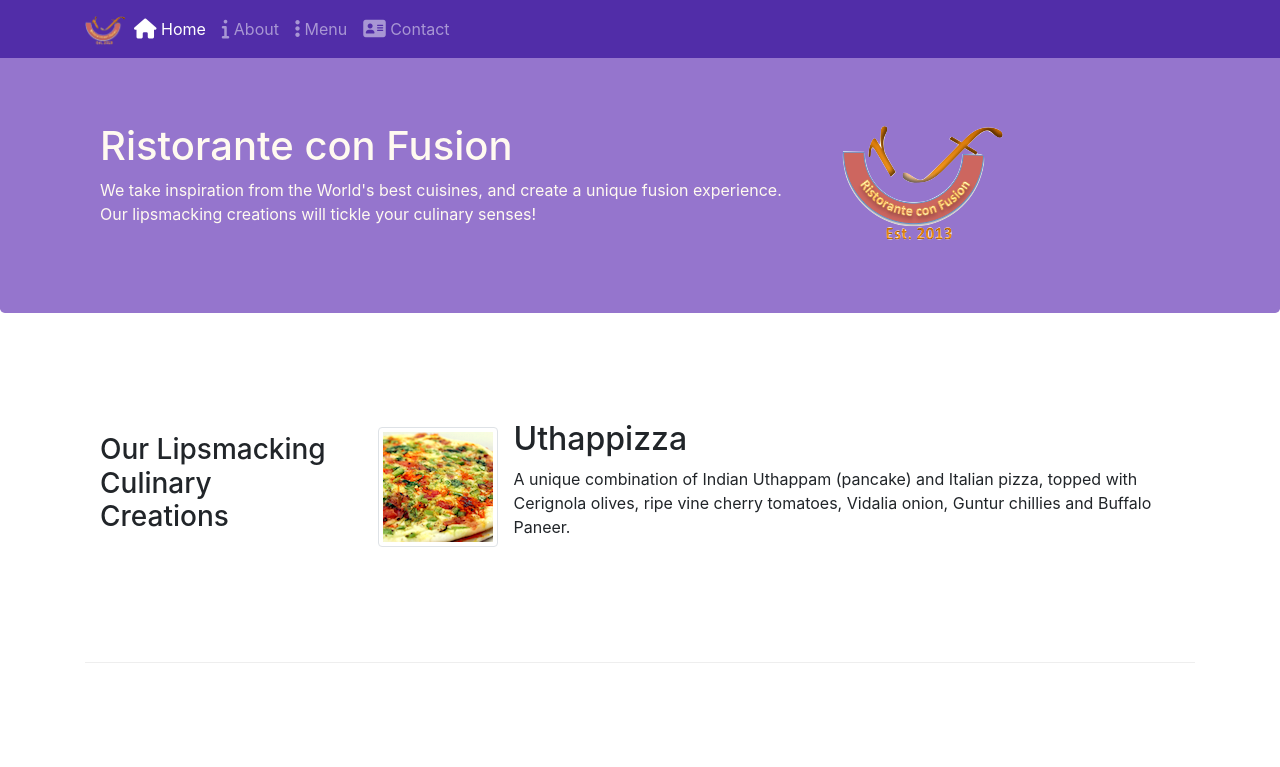
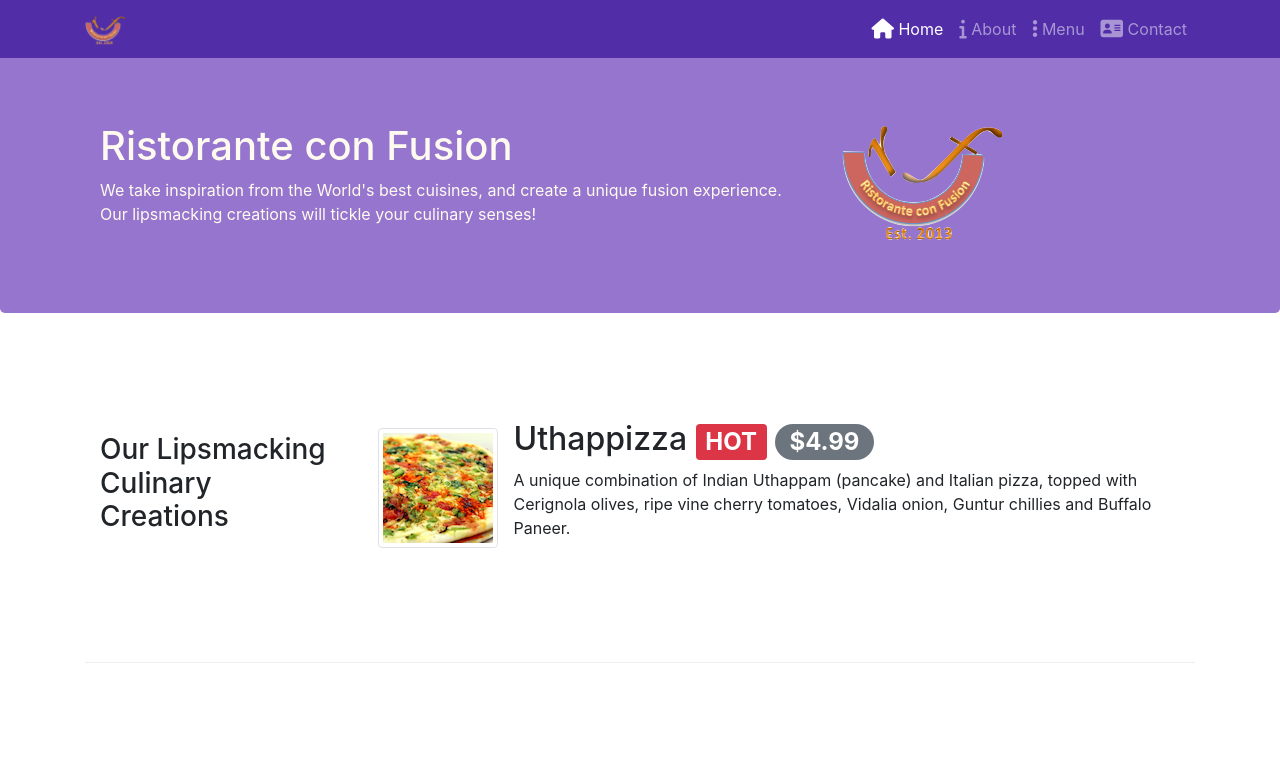
Before and after one commit to aradhna7/coursera, a website: page conFusion/index.html in a window 1280 px wide. Shown: the top 767 px of the page. Drawn offline with nearby package versions, Linux system fonts and the light colour scheme.

Commit message:
alerting

```diff
--- a/conFusion/index.html
+++ b/conFusion/index.html
@@ -33,7 +33,7 @@
                 <span class="navbar-toggler-icon"></span>
             </button>
             <div class="collapse navbar-collapse" id="Navbar">
-                <ul class="navbar-nav mr-auto">
+                <ul class="navbar-nav ml-auto">
                     <li class="nav-item active"><a class="nav-link" href="#"><i class="fa fa-home fa-lg"></i> Home</a></li>
                     <li class="nav-item"><a class="nav-link" href="./aboutus.html"><i class="fa fa-info fa-lg"></i>  About</a></li>
                     <li class="nav-item"><a class="nav-link" href="#"><i class="fa fa-ellipsis-v fa-lg"></i> Menu</a></li>
@@ -67,7 +67,7 @@
                 <div class="media">
                     <img class="d-flex mr-3 img-thumbnail align-self-center" src="img/uthappizza.png" alt="lol">
                     <div class="media-body">
-                    <h2 class="mt-0">Uthappizza</h2>
+                    <h2 class="mt-0">Uthappizza <span class="badge badge-danger">HOT</span> <span class="badge badge-pill badge-secondary">$4.99</span></h2>
                     <p>A unique combination of Indian Uthappam (pancake) and Italian pizza, topped with Cerignola olives, ripe vine cherry tomatoes, Vidalia onion, Guntur chillies and Buffalo Paneer.</p>
                     </div>
                 </div>
```
Also changed, not shown: conFusion/aboutus.html (+1 -1 lines), conFusion/contactus.html (+1 -1 lines).
